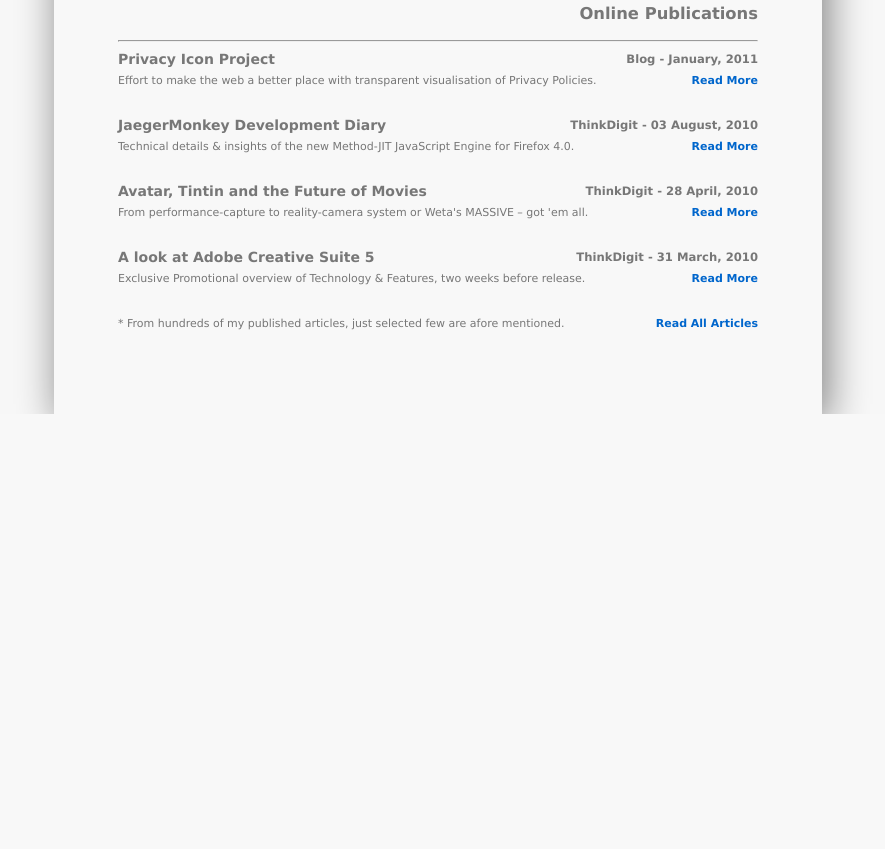
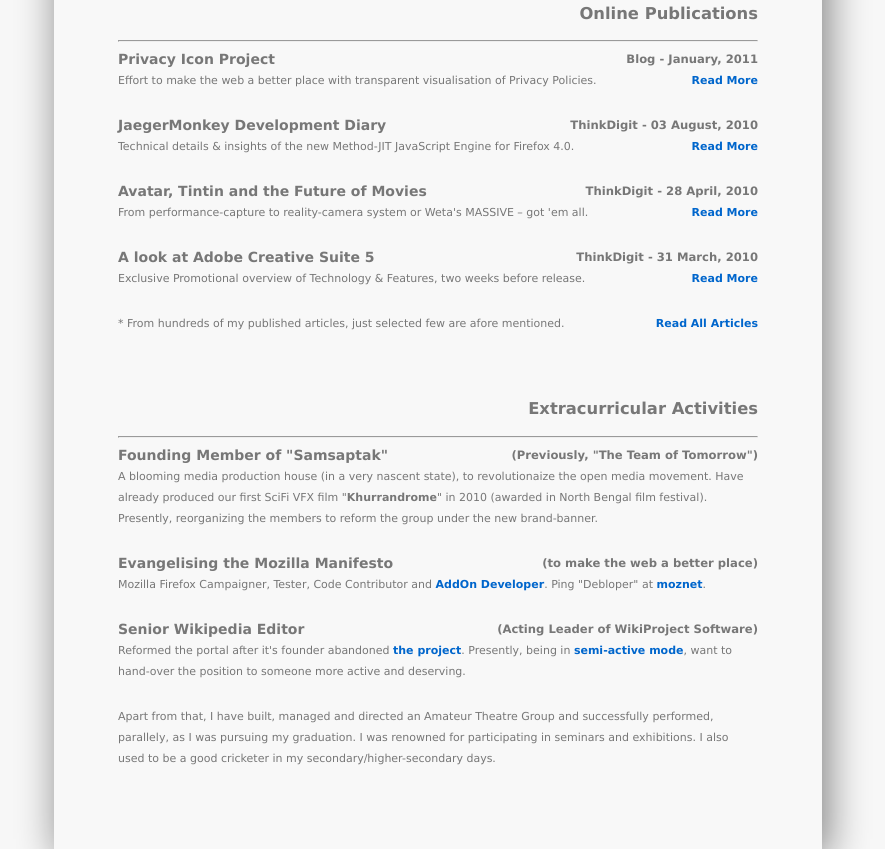
Before and after one commit to debloper/resume, a plain HTML site: page resume.htm in a window 1280 px wide. Shown: the part 1468-2317 px from the top of the page, without its empty margins (202-1087 px from the left). Before the commit the page ends 1882 px from the top, so only its background shows below. Drawn offline with Linux system fonts and the light colour scheme.

Commit message:
Extracurricular Activities

```diff
--- a/resume.htm
+++ b/resume.htm
@@ -112,6 +112,19 @@
       <p>Exclusive Promotional overview of Technology & Features, two weeks before release. <a class="readmore" href="http://www.thinkdigit.com/Features/A-look-at-Photoshop-CS5-DreamWeaver-CS5_4320.html" target="_blank" title="Adobe CS5 - it's gorgeous you know?">Read More</a></p>
       <p>* From hundreds of my published articles, just selected few are afore mentioned. <a class="readmore" href="http://www.thinkdigit.com/author/Soumya_Deb_65.html" target="_blank" title="My ThinkDigit Archive">Read All Articles</a></p>
     </section>
+    <section>
+      <h3>Extracurricular Activities</h3><hr />
+      <h4>Founding Member of &quot;Samsaptak&quot;</h4>
+      <h5>(Previously, &quot;The Team of Tomorrow&quot;)</h5>
+      <p>A blooming media production house (in a very nascent state), to revolutionaize the open media movement. Have already produced our first SciFi VFX film &quot;<b>Khurrandrome</b>&quot; in 2010 (awarded in North Bengal film festival). Presently, reorganizing the members to reform the group under the new brand-banner.</p>
+      <h4>Evangelising the Mozilla Manifesto</h4>
+      <h5>(to make the web a better place)</h5>
+      <p>Mozilla Firefox Campaigner, Tester, Code Contributor and <a href="https://addons.mozilla.org/en-US/firefox/user/5600401/" target="_blank" title="AMO Profile">AddOn Developer</a>. Ping &quot;Debloper&quot; at <a href="irc://irc.mozilla.org/firefox" target="_blank" title="irc.mozilla.org">moznet</a>.</p>
+      <h4>Senior Wikipedia Editor</h4>
+      <h5>(Acting Leader of WikiProject Software)</h5>
+      <p>Reformed the portal after it's founder abandoned <a href="http://en.wikipedia.org/wiki/Wikipedia:WikiProject_Software" target="_blank" title="WikiProject Software">the project</a>. Presently, being in <a href="http://en.wikipedia.org/wiki/Wikipedia:WikiProject_Software/Members" target="_blank" title="Project Members">semi-active mode</a>, want to hand-over the position to someone more active and deserving.</p>
+      <p>Apart from that, I have built, managed and directed an Amateur Theatre Group and successfully performed, parallely, as I was pursuing my graduation. I was renowned for participating in seminars and exhibitions. I also used to be a good cricketer in my secondary/higher-secondary days.</p>
+    </section>
   </article>
 </body>
 </html>
```
